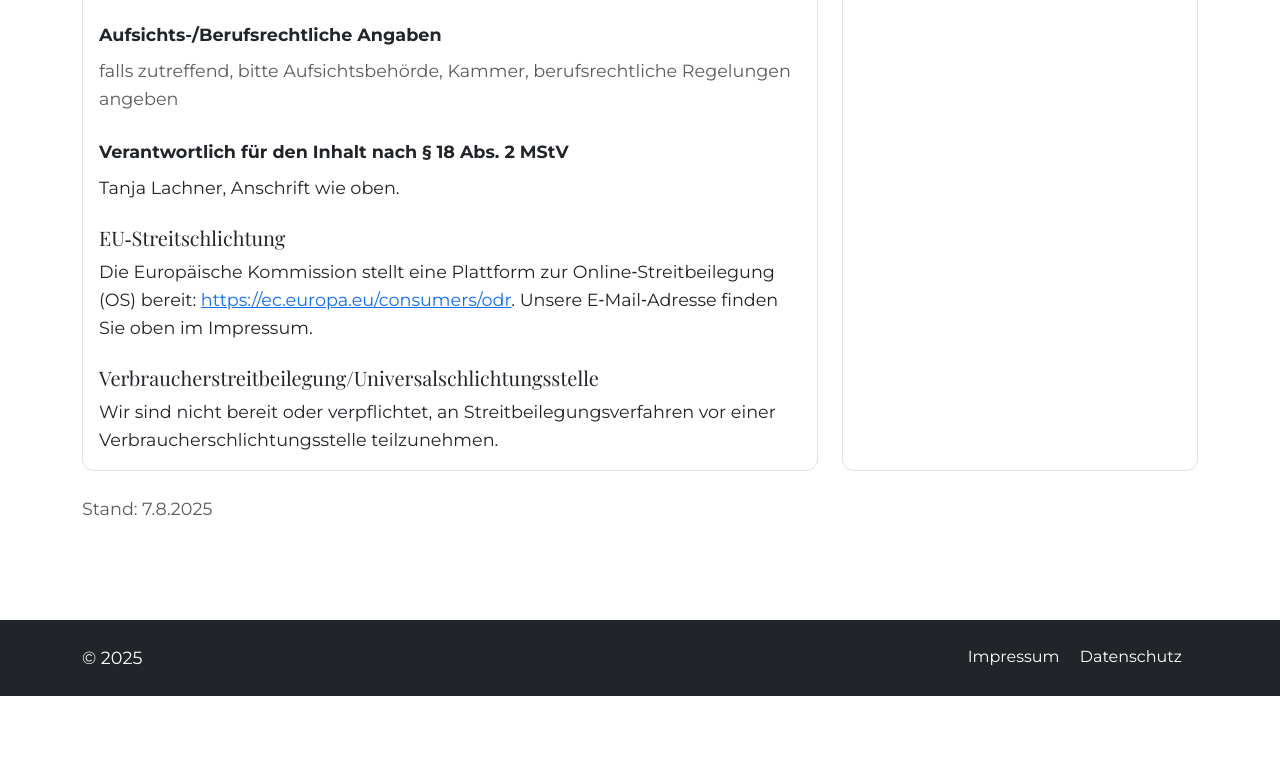
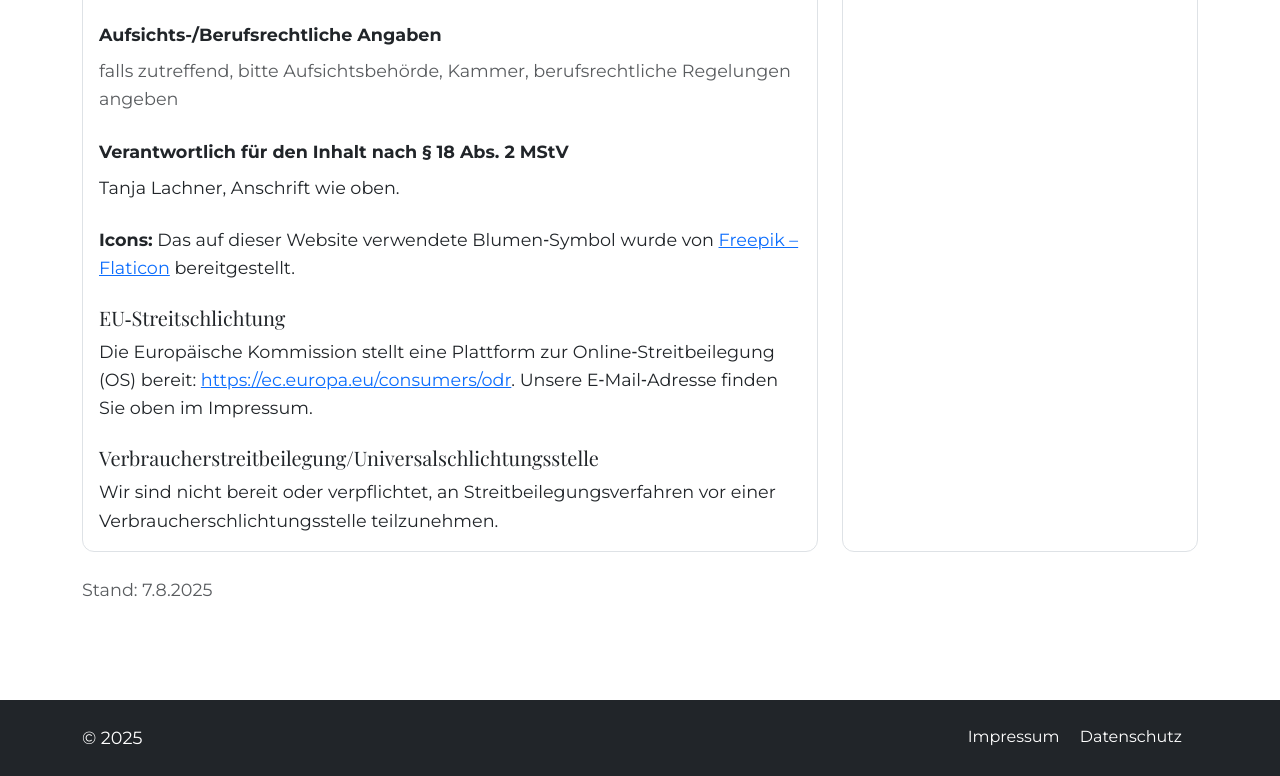
Before and after one commit to ansysic/tanja-lachner.de, a plain HTML site: page impressum.html in a window 1280 px wide. Shown: the part 712-1488 px from the top of the page. Before the commit the page ends 1408 px from the top, so only its background shows below. Drawn offline with Linux system fonts and the light colour scheme.

Commit message:
favicon and attribution

```diff
--- a/impressum.html
+++ b/impressum.html
@@ -10,6 +10,12 @@
   <link rel="stylesheet" href="bootstrap/css/bootstrap.min.css">
   <!-- Custom CSS -->
   <link rel="stylesheet" href="styles.css" />
+  <!-- Favicon -->
+  <link rel="apple-touch-icon" sizes="180x180" href="favicon/apple-touch-icon.png">
+  <link rel="icon" type="image/png" sizes="32x32" href="favicon/favicon-32x32.png">
+  <link rel="icon" type="image/png" sizes="16x16" href="favicon/favicon-16x16.png">
+  <link rel="manifest" href="favicon/site.webmanifest">
+  <link rel="shortcut icon" href="favicon/favicon.ico">
 </head>
 <body class="font-sans">
   <a href="#main-content" class="skip-link">Zum Inhalt springen</a>
@@ -69,6 +75,7 @@
 
                 <p class="mb-2"><strong>Verantwortlich für den Inhalt nach § 18 Abs. 2 MStV</strong></p>
                 <p class="mb-4">Tanja Lachner, Anschrift wie oben.</p>
+                <p class="mb-0"><strong>Icons:</strong> Das auf dieser Website verwendete Blumen‑Symbol wurde von <a href="https://www.flaticon.com/free-icons/flower" title="flower icons" target="_blank" rel="noopener noreferrer">Freepik – Flaticon</a> bereitgestellt.</p>
 
                 <h3 class="h5 font-serif fw-medium mt-4 mb-2">EU‑Streitschlichtung</h3>
                 <p class="mb-4">
```
Also changed, not shown: datenschutz.html (+6 -0 lines), index.html (+6 -0 lines), favicon/android-chrome-192x192.png (added), favicon/android-chrome-512x512.png (added), favicon/apple-touch-icon.png (added), favicon/favicon-16x16.png (added), favicon/favicon-32x32.png (added), favicon/favicon.ico (added), favicon/site.webmanifest (added).
